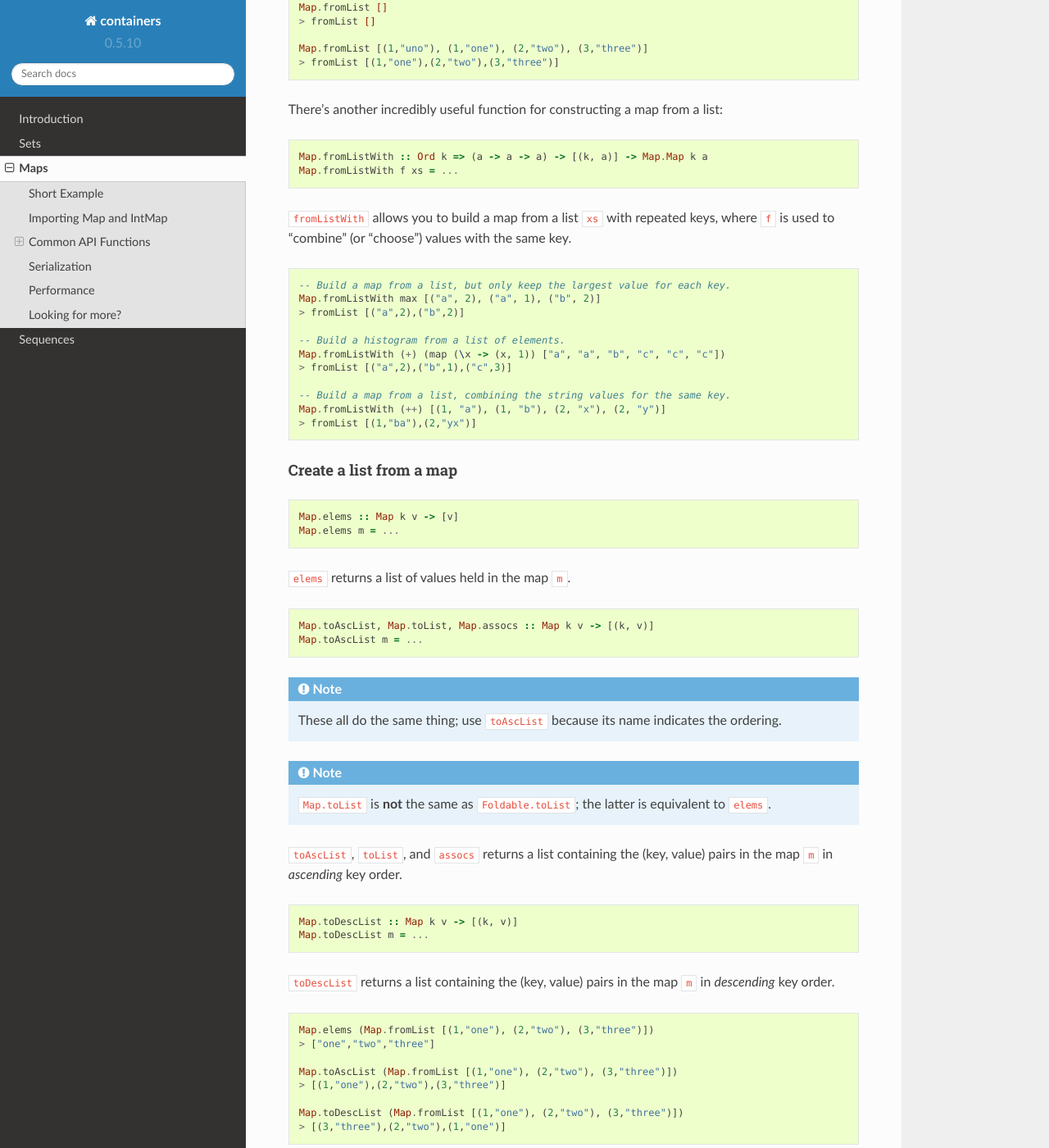
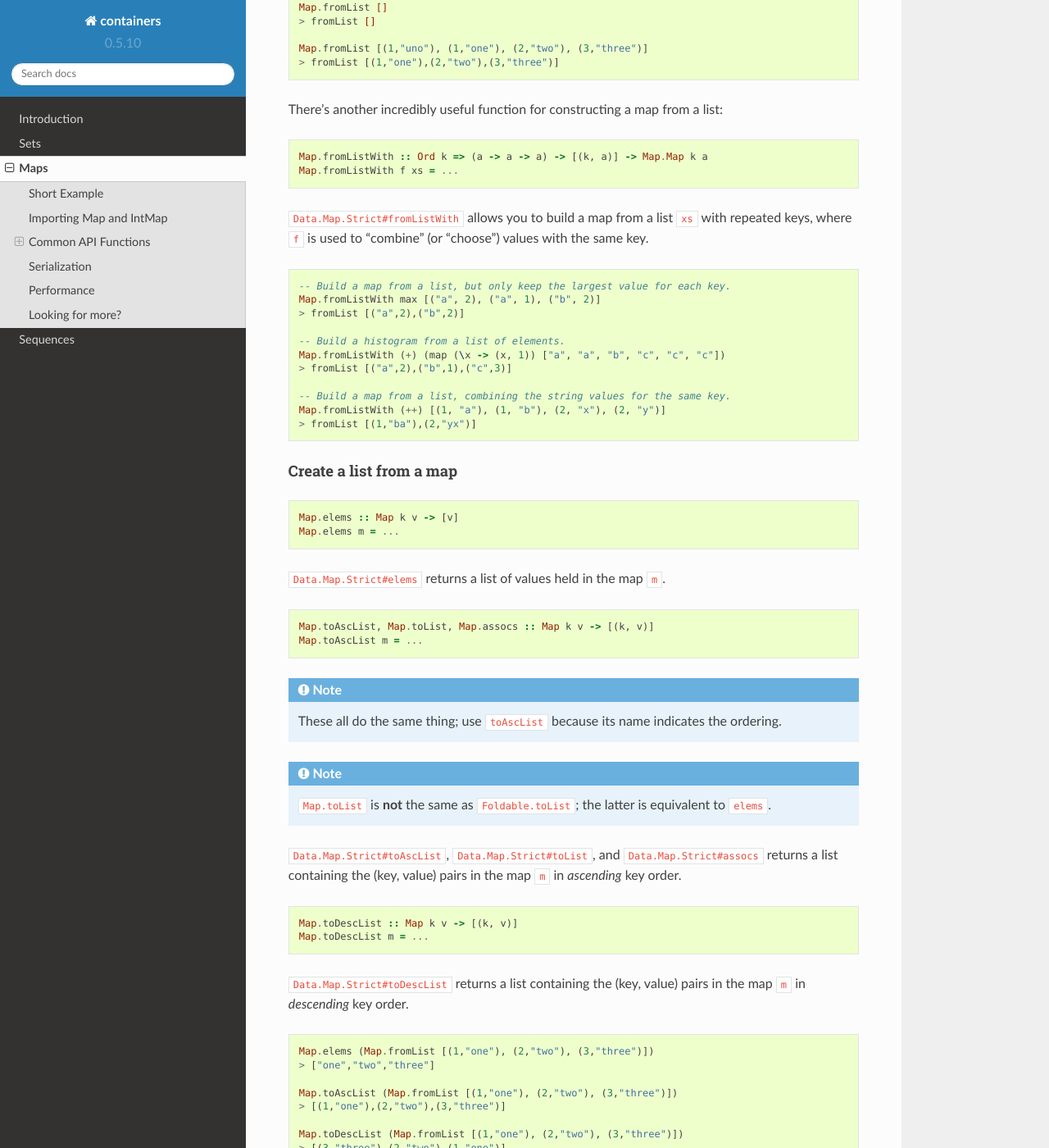
Before and after one commit to haskell/containers, a Sphinx documentation site: the page built from docs/map.rst, in a window 1280 px wide and 1400 px high, scrolled down 3036 px. Shown: the whole window at 82% size. Built offline with Sphinx 7.4.7 and the Read the Docs theme 2.0.0, drawn with Linux system fonts in a browser that asks for light colours; cross-references to code outside the pages are shown as plain code; some of the changed text lies outside the part shown.

Commit message:
Remove module specific autolinkers in favour of haddock_short.
This removes any container specifics from the haddock autolinker so it can be
used for any package.

[ci skip]

```diff
--- a/docs/_extensions/HaddockAutolinker.py
+++ b/docs/_extensions/HaddockAutolinker.py
@@ -209,24 +209,3 @@ class HaddockAutolinker:
             node = nodes.reference(rawtext, link_text, refuri=ref, **options)
             return [node], []
         return haddock_role_impl
-
-
-    def make_module_role(self, module_name):
-        module_name_with_dashes = module_name.replace('.','-')
-        def role(name, rawtext, text, lineno, inliner, options={}, content=[]):
-            func_name = convert_special_chars_to_ascii(text)
-            project = get_config(inliner).project
-            ref = module_ref(self.haddock_host, self.haddock_root, project, module_name, func_name)
-            node = nodes.reference(rawtext, text, refuri=ref, **options)
-            return [node], []
-        return role
-
-
-    def seq_role(self):
-        return self.make_module_role("Data.Sequence")
-
-    def set_role(self):
-        return self.make_module_role("Data.Set")
-
-    def map_role(self):
-        return self.make_module_role("Data.Map.Strict")
--- a/docs/_extensions/haddock-autolink.py
+++ b/docs/_extensions/haddock-autolink.py
@@ -37,9 +37,6 @@ def setup(app):
     #   https://hackage.haskell.org/package/containers-0.5.10.2/docs/Data-Set.html#v:insert
     autolinker = HaddockAutolinker(app, haddock_host, haddock_root)
 
-    app.add_role('seq', autolinker.seq_role())
-    app.add_role('set', autolinker.set_role())
-    app.add_role('map', autolinker.map_role())
     app.add_role('haddock', autolinker.haddock_role())
     app.add_role('haddock_short', autolinker.haddock_role(True))
 
@@ -50,6 +47,3 @@ def setup(app):
     print
     print '  Links to docs will be of the form: ' + \
         haddock_ref(haddock_host, haddock_root, 'pkg-name', 'Module-Name', 'funcName')
-    print
-
-    print "Project: " + app.config["project"]
--- a/docs/map.rst
+++ b/docs/map.rst
@@ -98,7 +98,7 @@ off the ``Map.`` qualifier you'll get confusing type errors.
     import qualified Data.Map.Strict as Map
 
     import Data.IntMap (IntMap)
-    import qualified Data.IntMap as IntMap
+    import qualified Data.IntMap.Strict as IntMap
 
 
 Common API Functions
@@ -124,7 +124,7 @@ Create an empty map
     Map.empty :: Map k v
     Map.empty = ...
 
-:map:`empty` creates a map without any entries.
+:haddock_short:`Data.Map.Strict#empty` creates a map without any entries.
 
 ::
 
@@ -139,7 +139,8 @@ Create a map with one entry (singleton)
     Map.singleton :: k -> v -> Map k v
     Map.singleton key value = ...
 
-:map:`singleton` creates a map with a single ``(key,value)`` entry in it.
+:haddock_short:`Data.Map.Strict#singleton` creates a map with a single
+``(key,value)`` entry in it.
 
 ::
 
@@ -157,9 +158,10 @@ Create a map from a list
     Map.fromList :: Ord k => [(k, v)] -> Map k v
     Map.fromList xs = ...
 
-:map:`fromList` creates a map containing the entries of the list ``xs`` where
-the keys comes from the first entries of the pairs and the values from the
-second. If the same key appears more than once then the last value is taken.
+:haddock_short:`Data.Map.Strict#fromList` creates a map containing the entries
+of the list ``xs`` where the keys comes from the first entries of the pairs and
+the values from the second. If the same key appears more than once then the last
+value is taken.
 
 ::
 
@@ -174,8 +176,9 @@ There's another incredibly useful function for constructing a map from a list::
     Map.fromListWith :: Ord k => (a -> a -> a) -> [(k, a)] -> Map.Map k a
     Map.fromListWith f xs = ...
 
-:map:`fromListWith` allows you to build a map from a list ``xs`` with repeated
-keys, where ``f`` is used to "combine" (or "choose") values with the same key.
+:haddock_short:`Data.Map.Strict#fromListWith` allows you to build a map from a
+list ``xs`` with repeated keys, where ``f`` is used to "combine" (or "choose")
+values with the same key.
 
 ::
 
@@ -201,7 +204,8 @@ Create a list from a map
     Map.elems :: Map k v -> [v]
     Map.elems m = ...
 
-:map:`elems` returns a list of values held in the map ``m``.
+:haddock_short:`Data.Map.Strict#elems` returns a list of values held in the map
+``m``.
 
 ::
 
@@ -216,16 +220,18 @@ Create a list from a map
    ``Map.toList`` is **not** the same as ``Foldable.toList``; the latter is
    equivalent to ``elems``.
 
-:map:`toAscList`, :map:`toList`, and :map:`assocs` returns a list containing the
-(key, value) pairs in the map ``m`` in *ascending* key order.
+:haddock_short:`Data.Map.Strict#toAscList`,
+:haddock_short:`Data.Map.Strict#toList`, and
+:haddock_short:`Data.Map.Strict#assocs` returns a list containing the (key,
+value) pairs in the map ``m`` in *ascending* key order.
 
 ::
 
     Map.toDescList :: Map k v -> [(k, v)]
     Map.toDescList m = ...
 
-:map:`toDescList` returns a list containing the (key, value) pairs in the map
-``m`` in *descending* key order.
+:haddock_short:`Data.Map.Strict#toDescList` returns a list containing the (key,
+value) pairs in the map ``m`` in *descending* key order.
 
 ::
 
@@ -250,7 +256,8 @@ Check if a map is empty
     Map.null :: Map k v -> Bool
     Map.null m = ...
 
-:map:`null` returns ``True`` if the map ``m`` is empty, ``False`` otherwise.
+:haddock_short:`Data.Map.Strict#null` returns ``True`` if the map ``m`` is
+empty, ``False`` otherwise.
 
 ::
 
@@ -268,7 +275,8 @@ The number of entries in a map
     Map.size :: Map k v -> Int
     Map.size m = ...
 
-:map:`size` returns the number of entries in the map ``m``.
+:haddock_short:`Data.Map.Strict#size` returns the number of entries in the map
+``m``.
 
 ::
 
@@ -289,9 +297,10 @@ Lookup an entry in the map (lookup)
     Map.!? :: Ord k => Map k v -> k -> Maybe v
     Map.!? m key = ...
 
-:map:`lookup` the value corresponding to the given ``key``, returns ``Nothing``
-if the key is not present; the ``!?`` operator (*since 0.5.10*) is a flipped
-version of ``lookup`` and can often be imported unqualified.
+:haddock_short:`Data.Map.Strict#lookup` the value corresponding to the given
+``key``, returns ``Nothing`` if the key is not present; the ``!?`` operator
+(*since 0.5.10*) is a flipped version of ``lookup`` and can often be imported
+unqualified.
 
 
 If you want to provide a default value if the key doesn't exist you can do:
@@ -338,8 +347,9 @@ Find the minimum/maximum
     Map.lookupMin m = ...
     Map.lookupMax m = ...
 
-:map:`lookupMin` and :map:`lookupMax` respectively return the minimum or maximum
-element of the map ``m``, or ``Nothing`` if the map is empty.
+:haddock_short:`Data.Map.Strict#lookupMin` and
+:haddock_short:`Data.Map.Strict#lookupMax` respectively return the
+minimum or maximum element of the map ``m``, or ``Nothing`` if the map is empty.
 
 ::
 
@@ -367,8 +377,8 @@ Adding a new entry to a map
     Map.insert :: Ord k => k -> v -> Map k v -> Map k v
     Map.insert key value m = ...
 
-:map:`insert` adds the ``value`` into the map ``m`` with the given ``key``,
-replacing the existing value if the key already exists.
+:haddock_short:`Data.Map.Strict#insert` adds the ``value`` into the map ``m``
+with the given ``key``, replacing the existing value if the key already exists.
 
 ::
 
@@ -390,10 +400,10 @@ Removing an entry from a map
     Map.delete :: Ord k => k -> Map k v -> Map k v
     Map.delete key m = ...
 
-:map:`delete` removes the entry with the specified ``key`` from the
-map ``m``.  If the key doesn't exist it leaves the map
-unchanged. Remember, maps are immutable so if you delete an entry from
-a map you need to assign the new map to a new variable.
+:haddock_short:`Data.Map.Strict#delete` removes the entry with the specified
+``key`` from the map ``m``.  If the key doesn't exist it leaves the map
+unchanged. Remember, maps are immutable so if you delete an entry from a map you
+need to assign the new map to a new variable.
 
 ::
 
@@ -411,8 +421,8 @@ Filtering map entries
     Map.filterWithKey :: (k -> v -> Bool) -> Map k v -> Map k v
     Map.filterWithKey predicate m = ...
 
-:map:`filterWithKey` produces a map consisting of all entries of ``m`` for which
-the ``predicate`` returns ``True``.
+:haddock_short:`Data.Map.Strict#filterWithKey` produces a map consisting of all
+entries of ``m`` for which the ``predicate`` returns ``True``.
 
 ::
 
@@ -429,8 +439,9 @@ Modifying a map entry
     Map.adjust :: Ord k => (v -> v) -> k -> Map k v -> Map k v
     Map.adjust f key m = ...
 
-:map:`abjust` applies the value transformation function ``f`` to the entry with
-given ``key``. If no entry for that key exists then the map is left unchanged.
+:haddock_short:`Data.Map.Strict#abjust` applies the value transformation
+function ``f`` to the entry with given ``key``. If no entry for that key exists
+then the map is left unchanged.
 
 ::
 
@@ -464,8 +475,8 @@ Modifying all map entries (mapping)
     Map.map :: (a -> b) -> Map k a -> Map k v
     Map.map f m = ...
 
-:map:`map` creates a new map by applying the transformation function ``f`` to
-each entries value. This is how `Functor
+:haddock_short:`Data.Map.Strict#map` creates a new map by applying the
+transformation function ``f`` to each entries value. This is how `Functor
 <https://wiki.haskell.org/Typeclassopedia#Functor>`_ is defined for maps.
 
 ::
@@ -496,10 +507,10 @@ Union
     Map.unionWith :: Ord k => (v -> v -> v) -> Map k v -> Map k v -> Map k v
     Map.union f l r = ...
 
-:map:`union` returns a map containing all entries that are keyed in either of
-the two maps. If the same key appears in both maps, the value is determined by
-calling ``f`` passing in the left and right value (`set union
-<https://en.wikipedia.org/wiki/Union_(set_theory)>`_).
+:haddock_short:`Data.Map.Strict#union` returns a map containing all entries that
+are keyed in either of the two maps. If the same key appears in both maps, the
+value is determined by calling ``f`` passing in the left and right value (`set
+union <https://en.wikipedia.org/wiki/Union_(set_theory)>`_).
 
 ::
 
@@ -523,10 +534,10 @@ Intersection
     Map.intersectionWith :: Ord k => (v -> v -> v) -> Map k v -> Map k v -> Map k v
     Map.intersection f l r = ...
 
-:map:`intersection` returns a map containing all entries that have a key in both
-maps ``l`` and ``r``. The value in the returned map is determined by calling
-``f`` on the values from the left and right map (`set intersection
-<https://en.wikipedia.org/wiki/Intersection_(set_theory)>`_).
+:haddock_short:`Data.Map.Strict#intersection` returns a map containing all
+entries that have a key in both maps ``l`` and ``r``. The value in the returned
+map is determined by calling ``f`` on the values from the left and right map
+(`set intersection <https://en.wikipedia.org/wiki/Intersection_(set_theory)>`_).
 
 ::
 
@@ -546,8 +557,9 @@ Difference
     Map.difference :: Ord k => Map k v -> Map k v -> Map k v
     Map.difference l r = ...
 
-:map:`difference` returns a map containing all entries that have a key in the
-``l`` map but not the ``r`` map (`set difference/relative complement
+:haddock_short:`Data.Map.Strict#difference` returns a map containing all entries
+that have a key in the ``l`` map but not the ``r`` map (`set difference/relative
+complement
 <https://en.wikipedia.org/wiki/Complement_(set_theory)#Relative_complement>`_).
 
 ::
@@ -568,9 +580,9 @@ libraries which already support serializing maps. :haddock:`binary`,
 use.
 
 .. TIP::
-   If you are writing custom serialization code use :map:`fromDistinctAscList`
-   (see `#405 <https://github.com/haskell/containers/issues/405>`_ for more
-   info).
+   If you are writing custom serialization code use
+   :haddock_short:`Data.Map.Strict#fromDistinctAscList` (see
+   `#405 <https://github.com/haskell/containers/issues/405>`_ for more info).
 
 
 Performance
@@ -585,5 +597,6 @@ Looking for more?
 -----------------
 
 Didn't find what you're looking for? This tutorial only covered the most common
-map functions, for a full list of functions see the :map:`Data.Map.Strict` and
-:map:`Data.IntMap` API documentation.
+map functions, for a full list of functions see the
+:haddock_short:`Data.Map.Strict#Map` and
+:haddock_short:`Data.IntMap.Strict#IntMap` API documentation.
```
Also changed, not shown: docs/sequence.rst (+50 -44 lines), docs/set.rst (+40 -34 lines).
